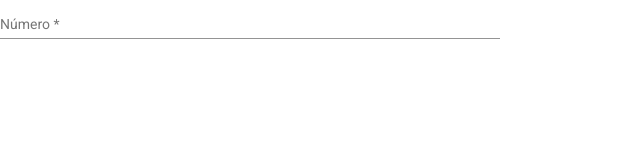
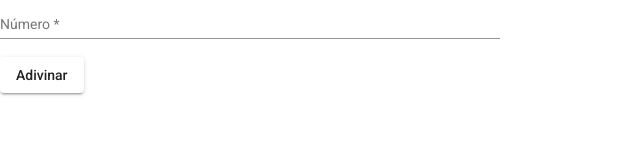
Before and after one commit to saureth/practica-logica, an Angular app: page /#/practica in a window 1280 px wide. Both pictures are taken after a click on the button "Modo 1". Shown: the top 160 px of the page, without its empty margins (0-640 px from the left). Built offline with nearby package versions, Linux system fonts and the light colour scheme.

Commit message:
[FEAT] se crea boton para comparar

```diff
--- a/src/app/practica/modo-uno/modo-uno.component.html
+++ b/src/app/practica/modo-uno/modo-uno.component.html
@@ -2,7 +2,8 @@
     <form class="example-form" [formGroup]="contributionsFormGroup">
         <mat-form-field class="example-full-width">
             <mat-label>Número</mat-label>
-            <input formControlName="numeroUsuario" matInput placeholder="Escriba un número de 4 dígitos sin repetir">
-          </mat-form-field>
+            <input type="number" formControlName="numeroUsuario" matInput placeholder="Escriba un número de 4 dígitos sin repetir">
+        </mat-form-field>
+        <button mat-raised-button (click)="comparar()">Adivinar</button>
     </form>
 </div>
--- a/src/app/practica/modo-uno/modo-uno.component.ts
+++ b/src/app/practica/modo-uno/modo-uno.component.ts
@@ -26,6 +26,15 @@ export class ModoUnoComponent implements OnInit {
     });
   }
 
+  comparar(){
+    let _nUsuario = this.contributionsFormGroup.get("numeroUsuario").value;
+    if (_nUsuario == true) {
+
+    } else {
+
+    }
+  }
+
   ngOnInit(): void {
     this.listaNumeros = new ListaSimple();
     for (let index = 0; index < 4; index++) {
```
